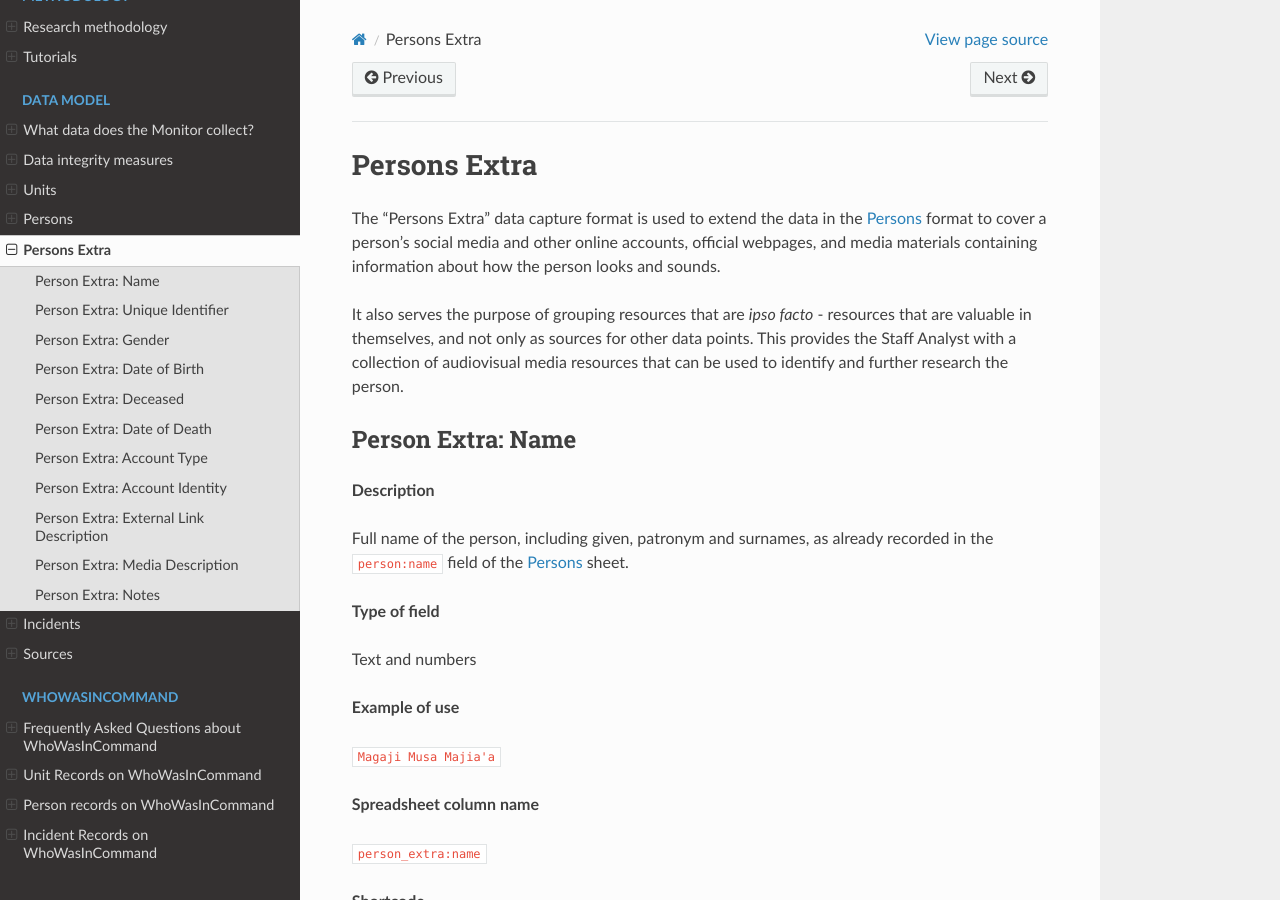
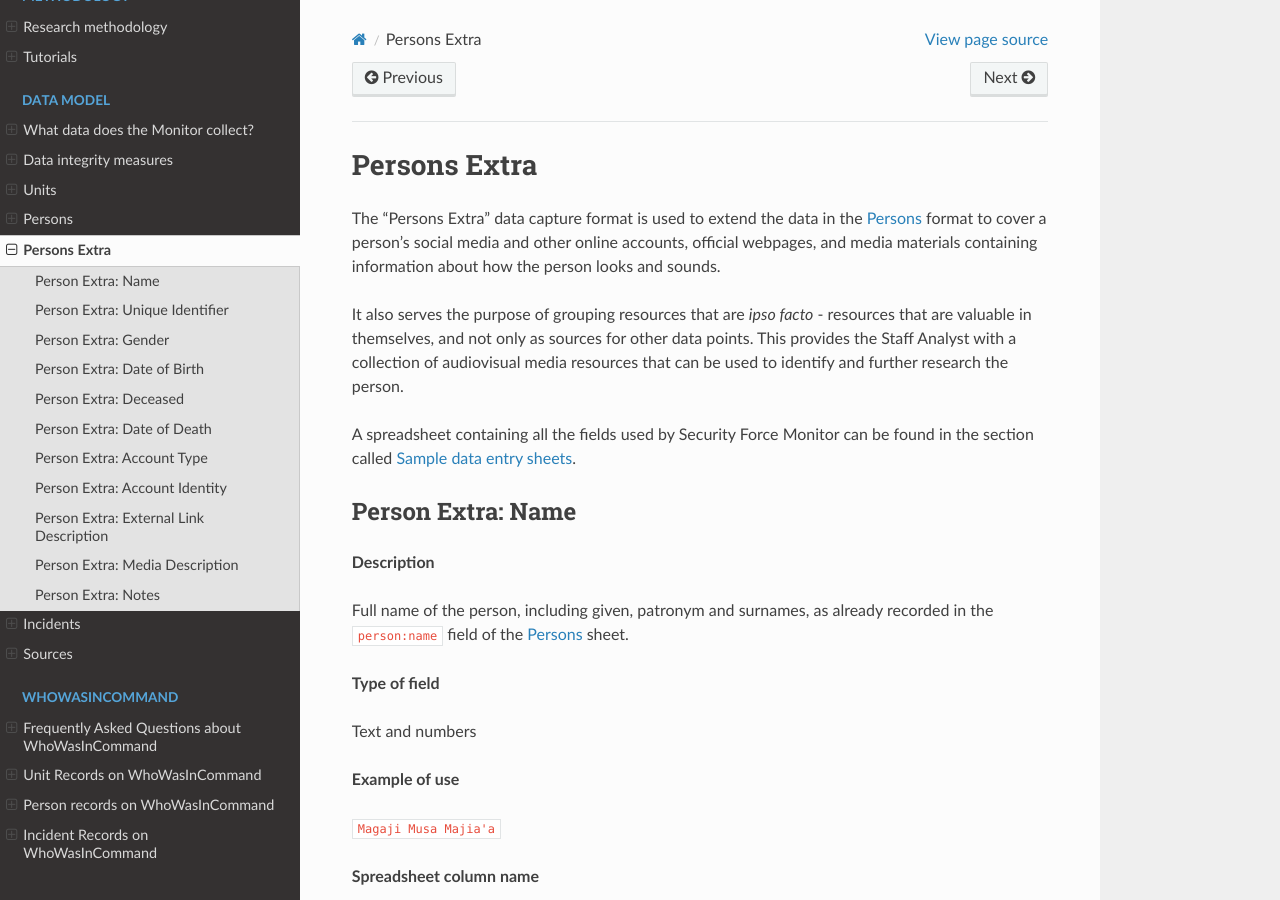
Before and after one commit to security-force-monitor/research-handbook, a Sphinx documentation site: the page built from source/persons_extra.rst, in a window 1280 px wide and 900 px high. Built offline with Sphinx 7.4.7 and the Read the Docs theme 2.0.0, drawn with Linux system fonts in a browser that asks for light colours.

Commit message:
Update entity documentation to include link to sample data entry sheets section.

```diff
--- a/source/incidents.rst
+++ b/source/incidents.rst
@@ -11,6 +11,8 @@ The Security Force Monitor focuses its research on the structure, personnel and
 For each incident, we include data about what happened and when, the location(s) it occurred at, the alleged perpetrators and the type of human rights violation the reporting organization claims has occurred.
 
 In a departure from how we compile data about :doc:`units` and :doc:`persons`, individual fields in incident records are not sourced and rated for confidence. Rather, we provide a single source for the entire incident. This is because each incident is a direct copy of material from a single source rather than a tapestry of material from a range of different sources.
+
+A spreadsheet containing all the fields used by Security Force Monitor can be found in the section called :ref:`Sample Data Entry Sheets`.
 
 Incident: Unique Identifying Number
 -----------------------------------
--- a/source/persons.rst
+++ b/source/persons.rst
@@ -9,6 +9,8 @@ Persons are natural persons who are affiliated with, or hold positions of comman
 The fields in the "Persons" data capture format are used to record basic details about a person's identity, along with their career within a branch of the security force. Using these fields we can capture a persons rank, role and title in one or numerous differe units and see how it has changed over time.
 
 This data capture format is supplemented by the "Persons Extra" format, which enables the capture of other biographical details (like their date of birth, and then they may have died), their social media accounts, and media that provide information about how a person looks and sounds.
+
+A spreadsheet containing all the fields used by Security Force Monitor can be found in the section called :ref:`Sample Data Entry Sheets`.
 
 Person: Unique Identier
 -----------------------
--- a/source/persons_extra.rst
+++ b/source/persons_extra.rst
@@ -4,6 +4,8 @@ Persons Extra
 The "Persons Extra" data capture format is used to extend the data in the :doc:`persons` format to cover a person's social media and other online accounts, official webpages, and media materials containing information about how the person looks and sounds.
 
 It also serves the purpose of grouping resources that are *ipso facto* - resources that are valuable in themselves, and not only as sources for other data points. This provides the Staff Analyst with a collection of audiovisual media resources that can be used to identify and further research the person.
+
+A spreadsheet containing all the fields used by Security Force Monitor can be found in the section called :ref:`Sample Data Entry Sheets`.
 
 Person Extra: Name
 ------------------
--- a/source/sources.rst
+++ b/source/sources.rst
@@ -25,6 +25,8 @@ Security Force Monitor collects data about the persons and units that comprise s
 We also identify non-digital resources such as monographs, scholarly literature, biographies and other materials about security services. The existence and availability of these type of sources vary widely from country to country.
 
 Sources can also be published in a range of different media forms, not only text. Other media forms may include maps, images, audio recordings, video, social media posts, messages send through messaging services. We have designed the data capture format for sources to be flexible enough to accomodate a wide range of different media.
+
+A spreadsheet containing all the fields used by Security Force Monitor can be found in the section called :ref:`Sample Data Entry Sheets`.
 
 Sources and Access Points
 -------------------------
--- a/source/units.rst
+++ b/source/units.rst
@@ -14,6 +14,8 @@ Documented in this section of the handbook are field describing the following di
 -  their areas of operations; and,
 -  memberships in joint operations or international peacekeeping missions.
 
+A spreadsheet containing all the fields used by Security Force Monitor can be found in the section called :ref:`Sample Data Entry Sheets`.
+
 Unit: Unique Identifier
 -----------------------
 
```
